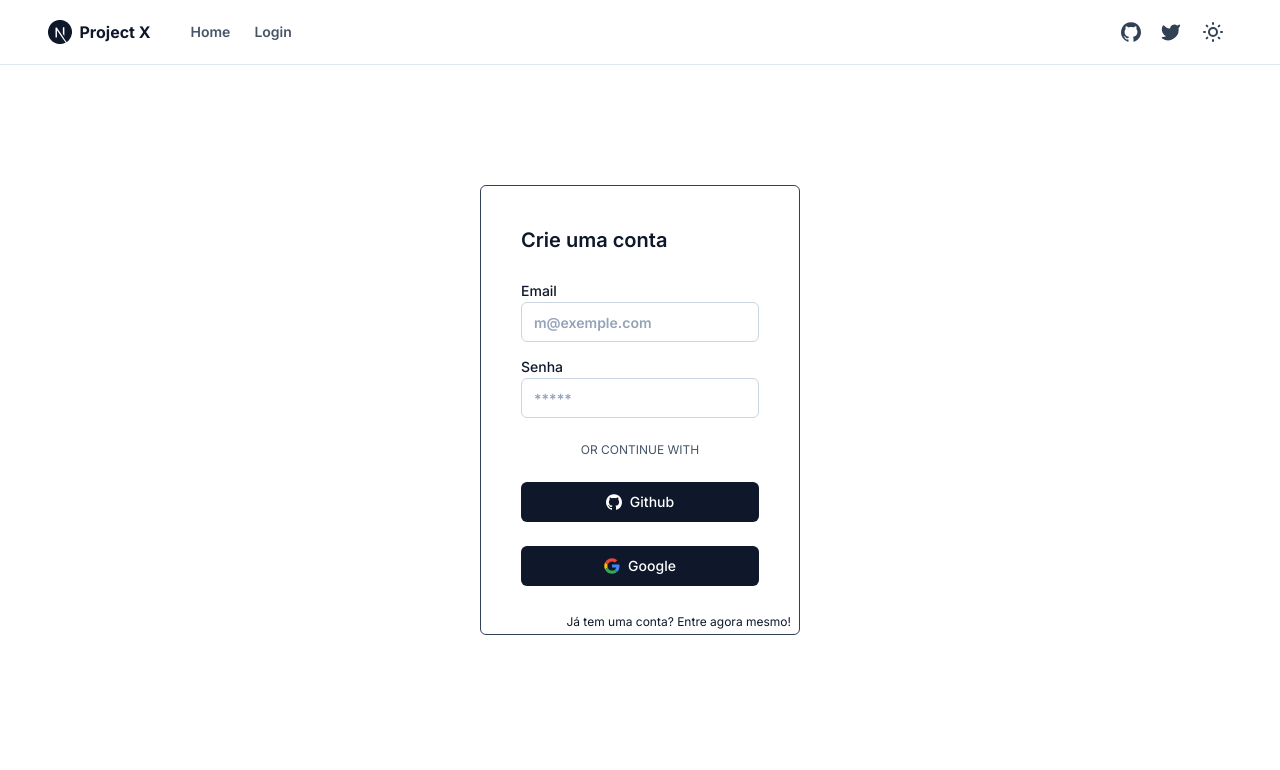
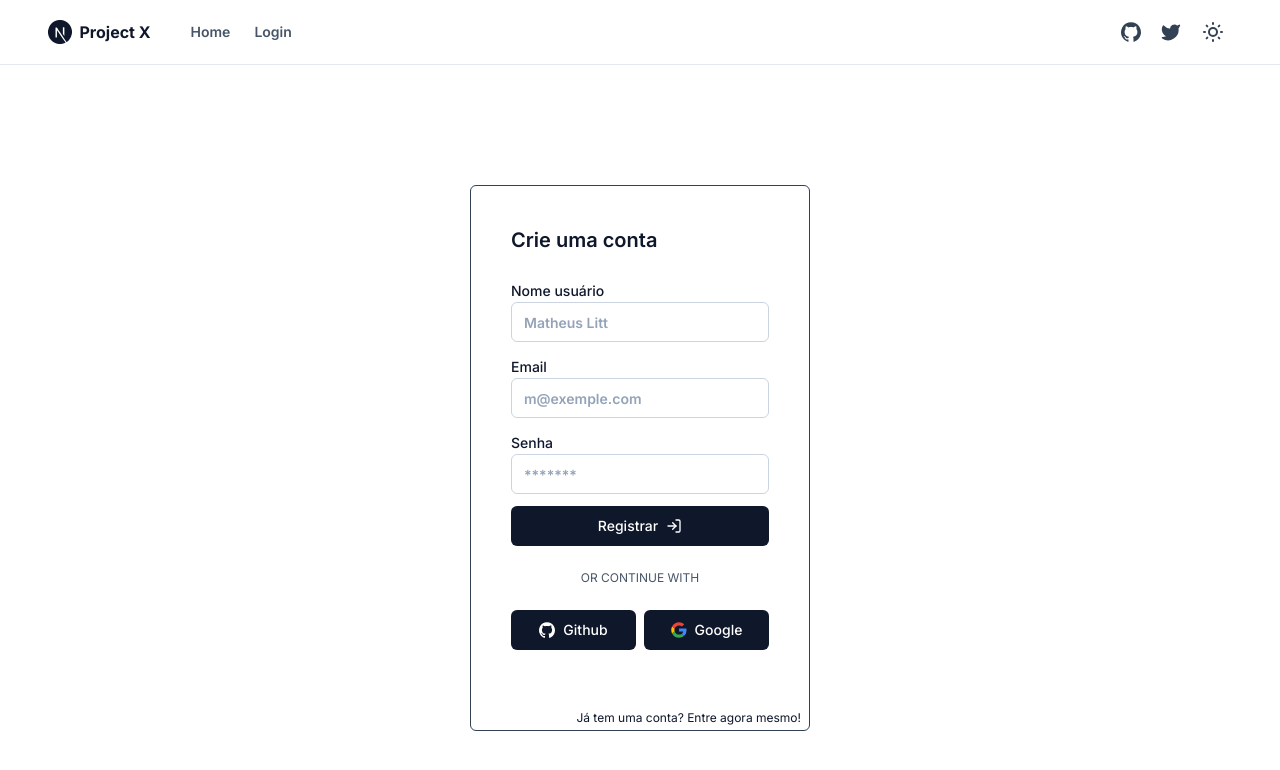
Before and after one commit to iuryfranca/project-x-features, a Next.js app: page /register in a window 1280 px wide. Shown: the top 770 px of the page. Built offline with nearby package versions, Linux system fonts and the light colour scheme.

Commit message:
feat: All methods login and register implementeds [Google, Github, Email] ✨

```diff
--- a/src/components/icons.tsx
+++ b/src/components/icons.tsx
@@ -74,9 +74,9 @@ export const Icons = {
       <g
         id="Icons"
         stroke="none"
-        stroke-width="1"
+        strokeWidth="1"
         fill="none"
-        fill-rule="evenodd"
+        fillRule="evenodd"
       >
         <g id="Color-" transform="translate(-401.000000, -860.000000)">
           <g id="Google" transform="translate(401.000000, 860.000000)">
--- /dev/null
+++ b/src/core/context/auth-context.tsx
@@ -0,0 +1,153 @@
+import { FC, ReactNode, createContext, useContext, useState } from 'react'
+import { appFirebaseConfig } from '@/src/firebase/config'
+import {
+  GithubAuthProvider,
+  GoogleAuthProvider,
+  User as UserTypes,
+  createUserWithEmailAndPassword,
+  getAuth,
+  signInWithEmailAndPassword,
+  signInWithPopup,
+  updateProfile,
+} from 'firebase/auth'
+
+import { AuthSignUpProps } from '@/src/types/auth'
+
+interface PropsReactNode {
+  children: ReactNode
+}
+
+type AuthContextData = {
+  user: UserTypes
+  error: string | null
+  isPending: boolean
+  signIn: ({ email, password }: AuthLoginProps) => void
+  signUp: ({ email, password, displayName }: AuthSignUpProps) => void
+  googleSignIn: () => void
+  githubSignIn: () => void
+}
+
+type AuthLoginProps = Omit<AuthSignUpProps, 'displayName'>
+
+const googleProvider = new GoogleAuthProvider()
+const githubProvider = new GithubAuthProvider()
+const auth = getAuth(appFirebaseConfig)
+
+export const AuthContext = createContext({} as AuthContextData)
+
+export const AuthProvider: FC<PropsReactNode> = ({ children }) => {
+  const [user, setUser] = useState<UserTypes>(null)
+  const [error, setError] = useState(null)
+  const [isPending, setIsPending] = useState(true)
+
+  const signIn = async ({ email, password }: AuthLoginProps) => {
+    setIsPending(true)
+    await signInWithEmailAndPassword(auth, email, password)
+      .then((res) => {
+        setError(null)
+        setUser(res.user)
+      })
+      .catch((err) => {
+        setError(err.message)
+      })
+      .finally(() => {
+        setIsPending(false)
+        setTimeout(() => {
+          setError(null)
+        }, 3000)
+      })
+  }
+
+  const signUp = async ({ email, password, displayName }: AuthSignUpProps) => {
+    setIsPending(true)
+    await createUserWithEmailAndPassword(auth, email, password)
+      .then((res) => {
+        if (res) {
+          updateProfile(res.user, {
+            displayName: displayName,
+          }).then(() => setUser(res.user))
+        }
+        setError(null)
+      })
+      .catch((err) => {
+        setError(err.message)
+      })
+      .finally(() => {
+        setIsPending(false)
+        setTimeout(() => {
+          setError(null)
+        }, 3000)
+      })
+  }
+
+  const googleSignIn = async () => {
+    setIsPending(true)
+    await signInWithPopup(auth, googleProvider)
+      .then((result) => {
+        const credential = GoogleAuthProvider.credentialFromResult(result)
+        // const token = credential.accessToken
+        setUser(result.user)
+      })
+      .catch((error) => {
+        // const errorCode = error.code
+        setError(error.message)
+        // const email = error.customData.email
+        // const credential = GoogleAuthProvider.credentialFromError(error)
+      })
+      .finally(() => {
+        setIsPending(false)
+        setTimeout(() => {
+          setError(null)
+        }, 3000)
+      })
+  }
+
+  const githubSignIn = async () => {
+    setIsPending(true)
+    await signInWithPopup(auth, githubProvider)
+      .then((result) => {
+        const credential = GithubAuthProvider.credentialFromResult(result)
+        console.log('credential Github:', credential)
+        // const token = credential.accessToken
+        setUser(result.user)
+      })
+      .catch((error) => {
+        // const errorCode = error.code
+        setError(error.message)
+        // const email = error.customData.email
+        // const credential = GoogleAuthProvider.credentialFromError(error)
+      })
+      .finally(() => {
+        setIsPending(false)
+        setTimeout(() => {
+          setError(null)
+        }, 3000)
+      })
+  }
+
+  return (
+    <AuthContext.Provider
+      value={{
+        user,
+        error,
+        isPending,
+        signIn,
+        signUp,
+        googleSignIn,
+        githubSignIn,
+      }}
+    >
+      {children}
+    </AuthContext.Provider>
+  )
+}
+
+export const useAuthContext = () => {
+  const context = useContext(AuthContext)
+
+  if (!context) {
+    throw new Error('useAuthContext must be used within a AuthProvider')
+  }
+
+  return context
+}
--- a/src/pages/_app.tsx
+++ b/src/pages/_app.tsx
@@ -3,6 +3,7 @@ import { Inter as FontSans } from '@next/font/google'
 import { ThemeProvider } from 'next-themes'
 
 import '@/src/styles/globals.css'
+import { AuthProvider } from '../core/context/auth-context'
 
 const fontSans = FontSans({
   subsets: ['latin'],
@@ -10,7 +11,7 @@ const fontSans = FontSans({
   display: 'swap',
 })
 
-export default function App({ Component, pageProps }: AppProps) {
+export const App = ({ Component, pageProps }: AppProps) => {
   return (
     <>
       <style jsx global>{`
@@ -18,9 +19,14 @@ export default function App({ Component, pageProps }: AppProps) {
 					--font-sans: ${fontSans.style.fontFamily};
 				}
 			}`}</style>
-      <ThemeProvider attribute="class" defaultTheme="system" enableSystem>
-        <Component {...pageProps} />
-      </ThemeProvider>
+
+      <AuthProvider>
+        <ThemeProvider attribute="class" defaultTheme="system" enableSystem>
+          <Component {...pageProps} />
+        </ThemeProvider>
+      </AuthProvider>
     </>
   )
 }
+
+export default App
--- a/src/pages/login.tsx
+++ b/src/pages/login.tsx
@@ -1,7 +1,7 @@
 import Head from 'next/head'
 
 import { Layout } from '@/src/components/layout'
-import LoginView from '../views/login-register-view'
+import LoginRegisterView from '../views/login-register-view'
 
 const Login = () => {
   return (
@@ -10,7 +10,7 @@ const Login = () => {
         <title>Project X | Login</title>
       </Head>
       <section className="container mt-20 flex items-center justify-center gap-6 pt-6 pb-8 md:py-10">
-        <LoginView page="login" />
+        <LoginRegisterView pageType="login" />
       </section>
     </Layout>
   )
--- a/src/pages/register.tsx
+++ b/src/pages/register.tsx
@@ -1,7 +1,7 @@
 import Head from 'next/head'
 
 import { Layout } from '@/src/components/layout'
-import LoginView from '../views/login-register-view'
+import LoginRegisterView from '../views/login-register-view'
 
 const Login = () => {
   return (
@@ -10,7 +10,7 @@ const Login = () => {
         <title>Project X | Registro</title>
       </Head>
       <section className="container mt-20 flex items-center justify-center gap-6 pt-6 pb-8 md:py-10">
-        <LoginView page="register" />
+        <LoginRegisterView pageType="register" />
       </section>
     </Layout>
   )
--- /dev/null
+++ b/src/types/auth.ts
@@ -0,0 +1,5 @@
+export interface AuthSignUpProps {
+  email: string
+  password: string
+  displayName: string
+}
--- a/src/views/login-register-view.tsx
+++ b/src/views/login-register-view.tsx
@@ -1,51 +1,112 @@
+import { useState } from 'react'
 import Link from 'next/link'
+import { useAuthContext } from '@/src/core/context/auth-context'
+import { LogIn } from 'lucide-react'
 
 import { Icons } from '@/src/components/icons'
 import { Button } from '@/src/components/ui/button'
 import { Input } from '@/src/components/ui/input'
 import { Label } from '@/src/components/ui/label'
 
-const LoginRegisterView = ({ page }: { page: 'login' | 'register' }) => {
+interface PageLoginProps {
+  pageType: 'login' | 'register'
+}
+
+const LoginRegisterView = ({ pageType }: PageLoginProps) => {
+  const { error, isPending, user, signIn, signUp, githubSignIn, googleSignIn } =
+    useAuthContext()
+
+  const handlerFormLogin = (e: React.SyntheticEvent) => {
+    e.preventDefault()
+    const target = e.target as typeof e.target & {
+      displayName: { value: string }
+      email: { value: string }
+      password: { value: string }
+    }
+
+    const displayName = pageType === 'register' ? target.displayName.value : ''
+    const email = target.email.value
+    const password = target.password.value
+
+    if (pageType === 'login') {
+      signIn({ email, password })
+    } else {
+      signUp({ email, password, displayName })
+    }
+  }
+
   return (
-    <div className="relative flex w-full max-w-xs flex-col gap-6 rounded-md border border-slate-700 p-10 pb-12 dark:bg-slate-800">
-      {page === 'login' ? (
+    <div className="relative flex w-full max-w-[340px] flex-col gap-6 rounded-md border border-slate-700 p-10 pb-20 dark:bg-slate-800">
+      {pageType === 'login' ? (
         <Label className="text-xl font-semibold">Acesse sua conta</Label>
       ) : (
         <Label className="text-xl font-semibold">Crie uma conta</Label>
       )}
 
-      <div className="flex flex-col gap-3">
+      <form onSubmit={handlerFormLogin} className="flex flex-col gap-3">
+        {pageType === 'register' && (
           <div>
-          <Label>Email</Label>
+            <Label>
+              Nome usuário
+              <Input
+                type="text"
+                name="displayName"
+                placeholder="Matheus Litt"
+                className="font-semibold"
+              />
+            </Label>
+          </div>
+        )}
+
+        <div>
+          <Label>
+            Email
             <Input
               type="email"
+              name="email"
               placeholder="m@exemple.com"
               className="font-semibold"
             />
+          </Label>
         </div>
 
         <div>
-          <Label>Senha</Label>
+          <Label>
+            Senha
             <Input
               type="password"
-            placeholder="*****"
+              placeholder="*******"
               className="font-semibold"
+              name="password"
             />
+          </Label>
         </div>
-      </div>
+        <Button type="submit">
+          {pageType === 'login' ? 'Entrar' : 'Registrar'}
+          <LogIn className="ml-2 h-4 w-4" />
+        </Button>
+      </form>
       <div className="flex justify-center text-xs uppercase">
         <span className="bg-white px-2 text-slate-600">Or continue with</span>
       </div>
-      <Button>
+      <div className="flex justify-between gap-2">
+        <Button onClick={githubSignIn} className="w-full">
           <Icons.gitHub className="mr-2 h-4 w-4" />
           Github
         </Button>
-      <Button>
+        <Button onClick={googleSignIn} className="w-full">
           <Icons.googleBlack className="mr-2 h-4 w-4" />
           Google
         </Button>
+      </div>
 
-      {page === 'login' ? (
+      {error && (
+        <Label className="absolute bottom-8 right-10 left-10 text-xs text-red-700">
+          {error}
+        </Label>
+      )}
+
+      {pageType === 'login' ? (
         <Link href="/register" className="absolute bottom-1 right-2 text-xs">
           Não te conta? Crie uma agora mesmo!
         </Link>
```
Also changed, not shown: src/firebase/config.ts (+13 -15 lines). Lines whose indentation alone changed are shown as unchanged.
